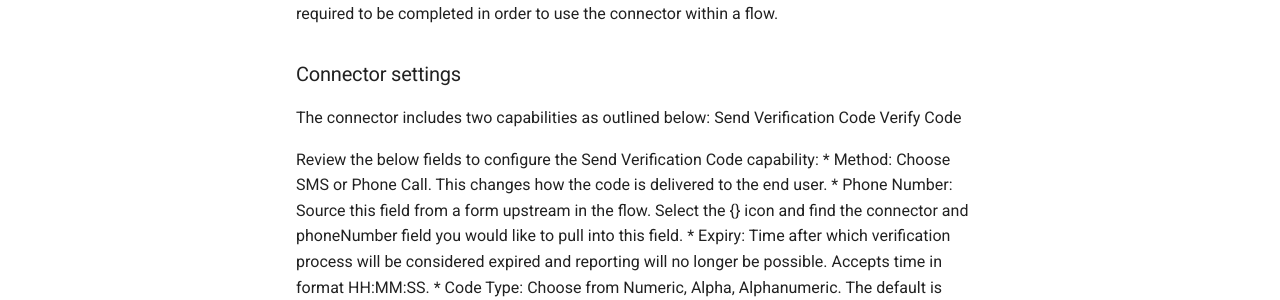
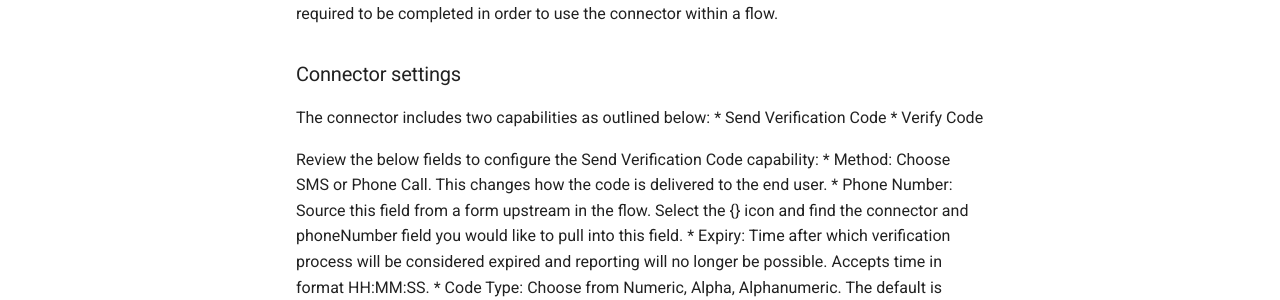
Before and after one commit to pingone-davinci/documentation, an MkDocs documentation site: the page built from docs/sinch/README.md, in a window 1280 px wide and 900 px high, scrolled down 1383 px. Shown: the part 152-452 px from the top of the window. Built offline with MkDocs 1.6.1 and Material for MkDocs 9.7.7, drawn with Linux system fonts in a browser that asks for light colours; comment, search, counter and statistics services are not loaded.

```diff
--- a/docs/sinch/README.md
+++ b/docs/sinch/README.md
@@ -47,8 +47,8 @@ Remaining on the Connectors tab, search for the Sinch connector you just added a
 ### Connector settings
 
 The connector includes two capabilities as outlined below:
-Send Verification Code
-Verify Code
+* Send Verification Code
+* Verify Code
 
 Review the below fields to configure the Send Verification Code capability:
 * Method: Choose SMS or Phone Call. This changes how the code is delivered to the end user.
```
